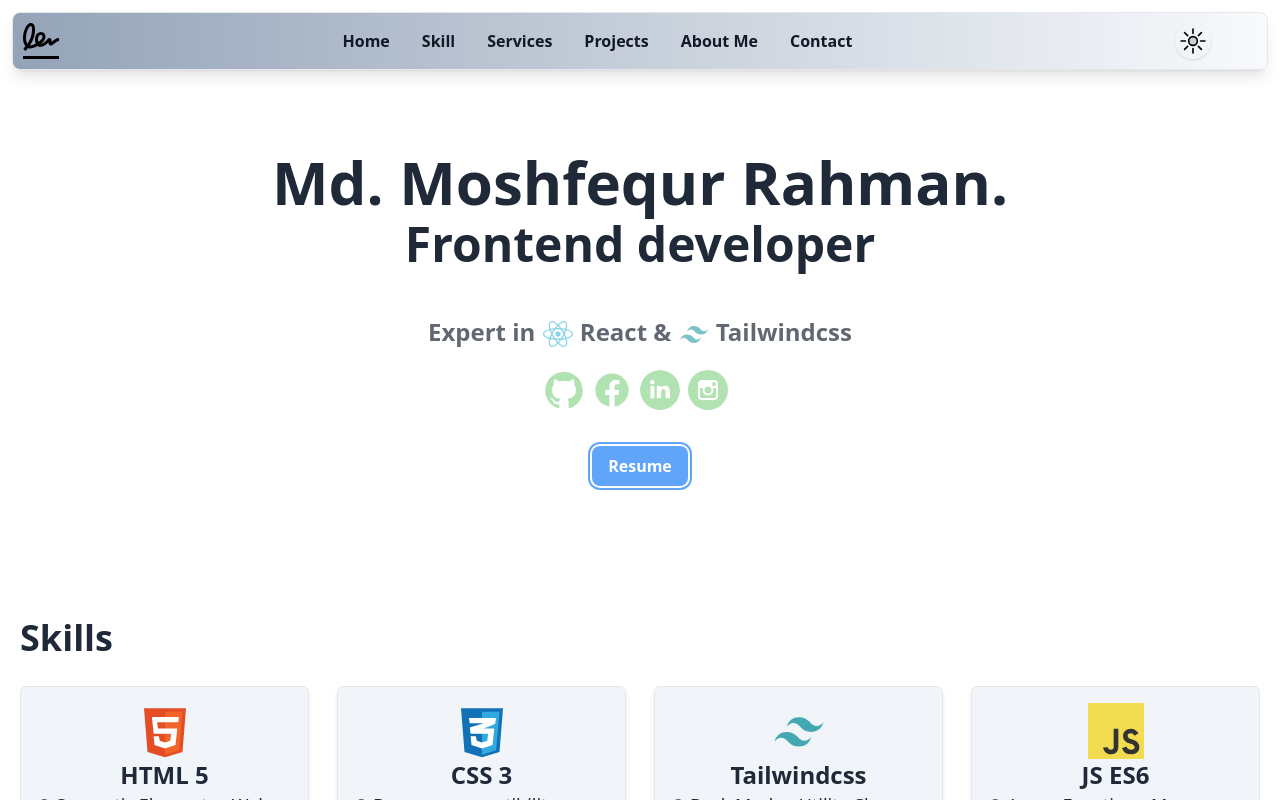
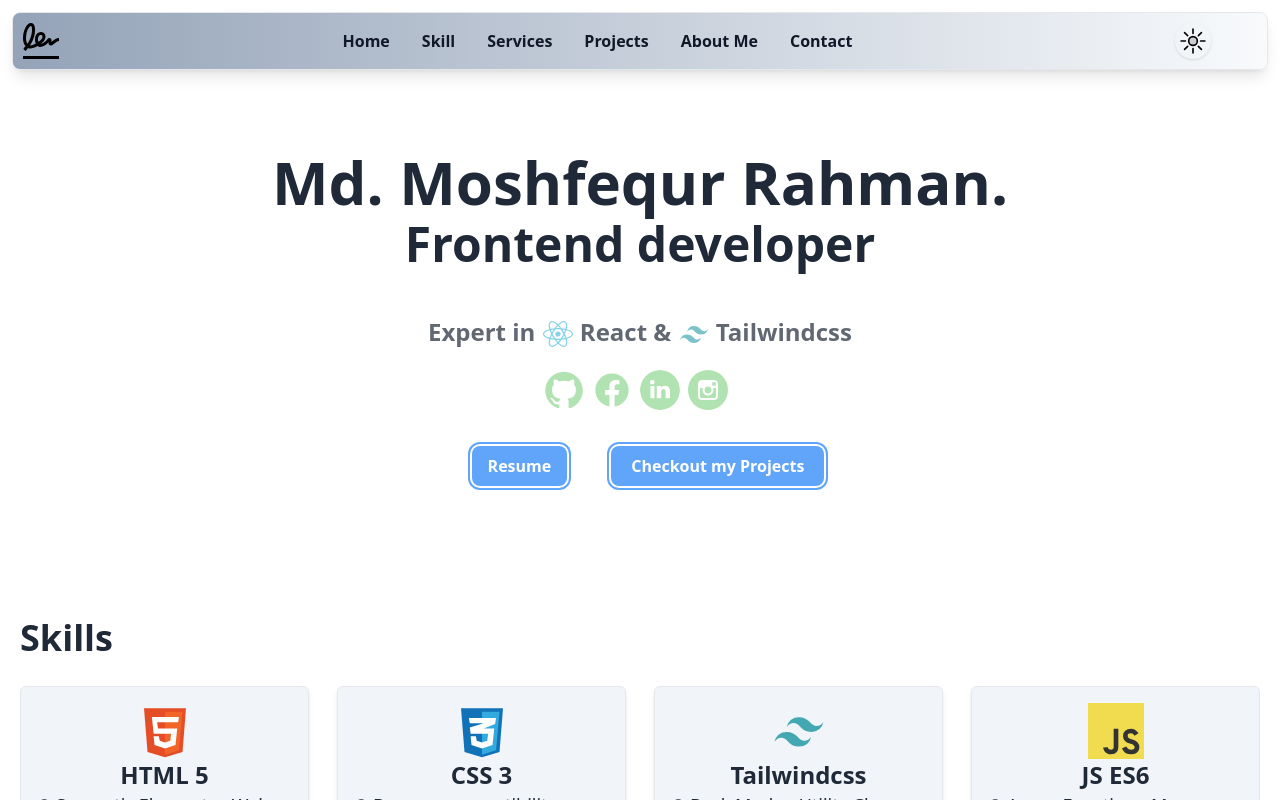
Before and after one commit to moshfequrrahman57/myself_portfolio, a React (Vite) app: page / in a window 1280 px wide. Built offline with nearby package versions, Linux system fonts and the light colour scheme.

Commit message:
callback done

```diff
--- a/src/Components/Layout.jsx
+++ b/src/Components/Layout.jsx
@@ -1,4 +1,4 @@
-import { useEffect, useRef, useState } from "react";
+import { useCallback, useEffect, useRef, useState } from "react";
 import Services from "./Services";
 import Profile from "./Profile";
 import Skills from "./Skills";
@@ -34,6 +34,24 @@ const Layout = (props) => {
     }
     const moveToService=()=>{
       console.log("Service button clicked");
+      if(windowQuality===6){
+        console.log("mobile");
+        layout_div.current.scrollTop=2250;
+      }
+      else if(windowQuality===5){
+        console.log("medium");
+        layout_div.current.scrollTop=1450;
+      }
+      else if(windowQuality===4){
+        console.log("large");
+        layout_div.current.scrollTop=1200;
+      }
+      // layout_div.current.scrollTop=0;
+      nav.current.classList.toggle("clip-end-dup");
+    }
+
+    const moveToProjects=()=>{
+      console.log("Project button clicked");
       if(windowQuality===6){
         console.log("mobile");
         layout_div.current.scrollTop=2250;
@@ -139,8 +157,11 @@ function getBreakPoint(){
 }
 /// breakpoint end
 
-
-
+// const [isOpen,setIsOpen]=useState(false);
+const handleOpen=useCallback(()=>{
+  console.log("handle open is control by child profile");
+  moveToProjects();
+})
 
 
 
@@ -177,10 +198,10 @@ function getBreakPoint(){
                     <img src="/services.svg" alt="services" className="ul_svg" />
                     <span className="ul_span">Services</span>
                    </button>
-                   <a href="#" className="nav_item" >
+                   <button onClick={moveToProjects} href="#" className="nav_item" >
                     <img src="/project-21.svg" alt="projects" className="ul_svg" />
                     <span className="ul_span">Projects</span>
-                   </a>
+                   </button>
                    <a href="#" className="nav_item" >
                     <img src="/about-successful-man-svgrepo-com.svg" alt="about" className="ul_svg" />
                     <span className="ul_span">About Me</span>
@@ -257,7 +278,7 @@ function getBreakPoint(){
             </header>
 
 
-        <Profile/>
+        <Profile  handleOpen={handleOpen}/>
         <Skills/>
         <Services windowQuality={windowQuality} windowWidth={windowResized}/>
         {props.children}
--- a/src/Components/Profile.jsx
+++ b/src/Components/Profile.jsx
@@ -1,6 +1,6 @@
 import React, { useEffect, useRef } from 'react';
 
-const Profile = () => {
+const Profile = ({handleOpen}) => {
 const main_div=useRef();
 //const [clicked,isClicked]=useState(false);
 
@@ -55,13 +55,11 @@ name.forEach(name=> observer.observe(name));
                 ring-2 ring-offset-2 ring-blue-400"><a href="https://rpoxut7ngy76jkgp.public.blob.vercel-storage.com/cv%20moshfequr%20fontend%20with%20cover_letter-zyNJrm3DctvK2TDvIVVqfWVIUaUXyu.pdf"
                 target='_blank'>Resume</a></button>
               </div>
-              {/* <div className="flex items-center justify-center">
-                  <button onClick={()=>{
-                    console.log("Checkout project clicked");
-                  }} className="my-1 px-1 md:px-5 py-2 font-semibold text-base inline-block rounded-lg bg-blue-400 hover:bg-cyan-200
+               <div className="flex items-center justify-center">
+                  <button onClick={handleOpen} className="my-1 px-1 md:px-5 py-2 font-semibold text-base inline-block rounded-lg bg-blue-400 hover:bg-cyan-200
                 hover:transition-colors text-white hover:text-black
                 ring-2 ring-offset-2 ring-blue-400"><a href="#">Checkout my Projects</a></button>
-              </div> */}
+              </div>
               </div>
         </div>
     );
```
